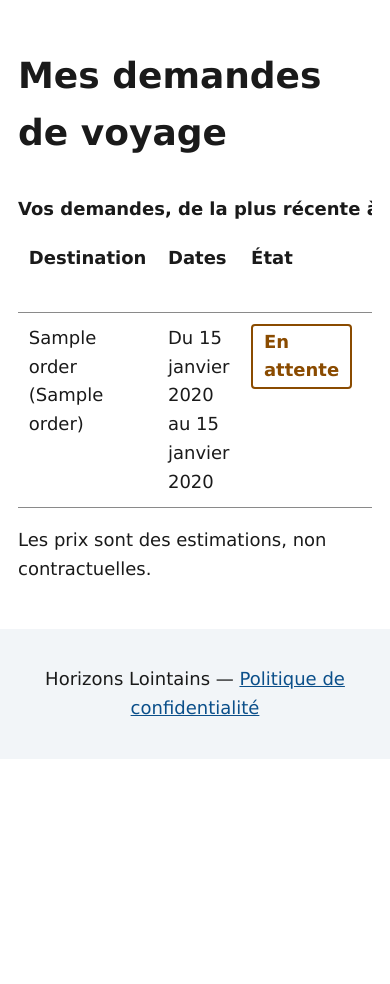
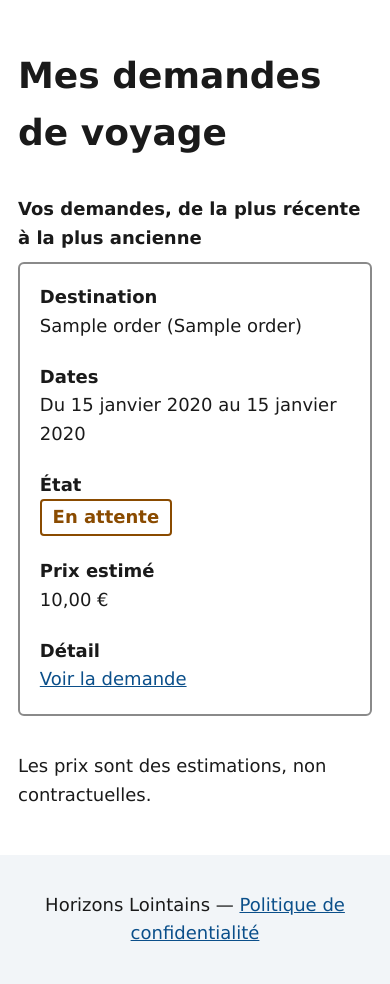
Before and after one commit to Etrix2407/Application_de_Voyages, a Django app: page /demandes/ in a window 390 px wide. Shown: the part 327-1311 px from the top of the page. Before the commit the page ends 1086 px from the top, so only its background shows below. Run offline with Django 5.2, Linux system fonts and the light colour scheme; a user stored in the database is signed in; tables that the repository leaves empty hold one stand-in row (values such as "Sample post"); parts of the project's set-up code (start-up, migrations or seed data) failed here and were passed over.

Commit message:
Rend les tableaux accessibles au clavier et lisibles sur téléphone
Co-Authored-By: Claude Opus 5.5 <noreply@anthropic.com>

```diff
--- a/trip_app/static/css/style.css
+++ b/trip_app/static/css/style.css
@@ -539,3 +539,35 @@ td {
     color: var(--color-warning-text);
     letter-spacing: 0.1em;
 }
+
+/* Tableaux du client sur téléphone : chaque ligne devient une carte, chaque cellule
+   précédée du nom de sa colonne (attribut data-label). */
+
+@media (max-width: 40rem) {
+    .table-cards thead {
+        position: absolute;
+        width: 1px;
+        height: 1px;
+        overflow: hidden;
+        clip: rect(0, 0, 0, 0);
+    }
+
+    .table-cards tr {
+        display: block;
+        margin-bottom: 1rem;
+        padding: 0.5rem;
+        border: 2px solid var(--color-border);
+        border-radius: 6px;
+    }
+
+    .table-cards td {
+        display: block;
+        border-bottom: none;
+    }
+
+    .table-cards td::before {
+        content: attr(data-label);
+        display: block;
+        font-weight: bold;
+    }
+}
--- a/trip_app/templates/accounts/clients/list.html
+++ b/trip_app/templates/accounts/clients/list.html
@@ -19,7 +19,7 @@
     </p>
 
     {% if page.object_list %}
-        <div class="table-scroll">
+        <div class="table-scroll" tabindex="0" role="region" aria-label="Tableau des clients">
             <table>
                 <caption>Liste des clients{% if page.paginator.num_pages > 1 %}, page {{ page.number }} sur {{ page.paginator.num_pages }}{% endif %}</caption>
                 <thead>
--- a/trip_app/templates/accounts/email_failures/list.html
+++ b/trip_app/templates/accounts/email_failures/list.html
@@ -8,7 +8,7 @@
     <p>Ces e-mails n'ont pas pu partir. Vérifiez l'adresse du destinataire, puis renvoyez le message : il est refait à neuf, avec un nouveau lien s'il en contient un.</p>
 
     {% if page.object_list %}
-        <div class="table-scroll">
+        <div class="table-scroll" tabindex="0" role="region" aria-label="Tableau des e-mails en échec">
             <table>
                 <caption>E-mails en échec, du plus récent au plus ancien{% if page.paginator.num_pages > 1 %}, page {{ page.number }} sur {{ page.paginator.num_pages }}{% endif %}</caption>
                 <thead>
--- a/trip_app/templates/accounts/email_texts/list.html
+++ b/trip_app/templates/accounts/email_texts/list.html
@@ -7,7 +7,7 @@
 
     <p>Vous pouvez modifier l'objet et le texte de chaque e-mail envoyé par le site. La mise en page (logo, signature de l'agence) et les champs variables (prénom, numéro de demande, liens...) restent fixes.</p>
 
-    <div class="table-scroll">
+    <div class="table-scroll" tabindex="0" role="region" aria-label="Tableau des modèles des e-mails">
         <table>
             <caption>Types d'e-mails</caption>
             <thead>
--- a/trip_app/templates/accounts/staff/list.html
+++ b/trip_app/templates/accounts/staff/list.html
@@ -7,7 +7,7 @@
 
     <p><a class="button" href="{% url 'create_agent' %}">Créer un agent</a></p>
 
-    <div class="table-scroll">
+    <div class="table-scroll" tabindex="0" role="region" aria-label="Tableau du personnel">
         <table>
             <caption>Agents et administrateurs</caption>
             <thead>
--- a/trip_app/templates/catalog/manage/country.html
+++ b/trip_app/templates/catalog/manage/country.html
@@ -29,7 +29,7 @@
     <h2>Destinations</h2>
     <p><a class="button" href="{% url 'manage_create_destination' country.pk %}">Ajouter une destination</a></p>
     {% if destinations %}
-        <div class="table-scroll">
+        <div class="table-scroll" tabindex="0" role="region" aria-label="Tableau des destinations">
             <table>
                 <caption>Destinations de {{ country.name }}</caption>
                 <thead>
@@ -72,7 +72,7 @@
     <h2>Activités</h2>
     <p><a class="button" href="{% url 'manage_create_activity' country.pk %}">Ajouter une activité</a></p>
     {% if activities %}
-        <div class="table-scroll">
+        <div class="table-scroll" tabindex="0" role="region" aria-label="Tableau des activités">
             <table>
                 <caption>Activités de {{ country.name }}</caption>
                 <thead>
--- a/trip_app/templates/catalog/manage/country_list.html
+++ b/trip_app/templates/catalog/manage/country_list.html
@@ -8,7 +8,7 @@
     <p><a class="button" href="{% url 'manage_create_country' %}">Ajouter un pays</a></p>
 
     {% if countries %}
-        <div class="table-scroll">
+        <div class="table-scroll" tabindex="0" role="region" aria-label="Tableau des pays">
             <table>
                 <caption>Pays</caption>
                 <thead>
--- a/trip_app/templates/orders/manage/list.html
+++ b/trip_app/templates/orders/manage/list.html
@@ -15,7 +15,7 @@
     <p class="result-count" role="status">{{ page.paginator.count }} demande{{ page.paginator.count|pluralize }}</p>
 
     {% if page.object_list %}
-        <div class="table-scroll">
+        <div class="table-scroll" tabindex="0" role="region" aria-label="Tableau des demandes de voyage">
             <table>
                 <caption>Demandes de voyage{% if page.paginator.num_pages > 1 %}, page {{ page.number }} sur {{ page.paginator.num_pages }}{% endif %}</caption>
                 <thead>
--- a/trip_app/templates/orders/my_orders.html
+++ b/trip_app/templates/orders/my_orders.html
@@ -6,8 +6,8 @@
     <h1>Mes demandes de voyage</h1>
 
     {% if orders %}
-        <div class="table-scroll">
-            <table>
+        <div class="table-scroll" tabindex="0" role="region" aria-label="Tableau de vos demandes de voyage">
+            <table class="table-cards">
                 <caption>Vos demandes, de la plus récente à la plus ancienne</caption>
                 <thead>
                     <tr>
@@ -21,11 +21,11 @@
                 <tbody>
                     {% for order in orders %}
                         <tr>
-                            <td>{{ order.destination_name }} ({{ order.country_name }})</td>
-                            <td>Du {{ order.departure_date|date:"j F Y" }} au {{ order.return_date|date:"j F Y" }}</td>
-                            <td><span class="status status-{{ order.status }}">{{ order.get_status_display }}</span></td>
-                            <td>{{ order.latest_price }} €{% if order.is_latest_price_quote_required %} + destination sur devis{% endif %}</td>
-                            <td><a href="{% url 'my_order_detail' order.pk %}">Voir la demande</a></td>
+                            <td data-label="Destination">{{ order.destination_name }} ({{ order.country_name }})</td>
+                            <td data-label="Dates">Du {{ order.departure_date|date:"j F Y" }} au {{ order.return_date|date:"j F Y" }}</td>
+                            <td data-label="État"><span class="status status-{{ order.status }}">{{ order.get_status_display }}</span></td>
+                            <td data-label="Prix estimé">{{ order.latest_price }} €{% if order.is_latest_price_quote_required %} + destination sur devis{% endif %}</td>
+                            <td data-label="Détail"><a href="{% url 'my_order_detail' order.pk %}">Voir la demande<span class="sr-only"> n° {{ order.pk }} : {{ order.destination_name }}</span></a></td>
                         </tr>
                     {% endfor %}
                 </tbody>
--- a/trip_app/templates/promotions/manage/_order_table.html
+++ b/trip_app/templates/promotions/manage/_order_table.html
@@ -1,4 +1,4 @@
-<div class="table-scroll">
+<div class="table-scroll" tabindex="0" role="region" aria-label="Tableau : {{ caption }}">
     <table>
         <caption>{{ caption }}</caption>
         <thead>
--- a/trip_app/templates/promotions/manage/list.html
+++ b/trip_app/templates/promotions/manage/list.html
@@ -14,7 +14,7 @@
     {% endif %}
 
     {% if rows %}
-        <div class="table-scroll">
+        <div class="table-scroll" tabindex="0" role="region" aria-label="Tableau des promotions">
             <table>
                 <caption>Promotions, de la plus récente à la plus ancienne{% if page.paginator.num_pages > 1 %}, page {{ page.number }} sur {{ page.paginator.num_pages }}{% endif %}</caption>
                 <thead>
--- a/trip_app/templates/reviews/manage/list.html
+++ b/trip_app/templates/reviews/manage/list.html
@@ -16,7 +16,7 @@
     <p class="result-count" role="status">{{ page.paginator.count }} avis</p>
 
     {% if page.object_list %}
-        <div class="table-scroll">
+        <div class="table-scroll" tabindex="0" role="region" aria-label="Tableau des avis">
             <table>
                 <caption>Avis, du plus récent au plus ancien{% if page.paginator.num_pages > 1 %}, page {{ page.number }} sur {{ page.paginator.num_pages }}{% endif %}</caption>
                 <thead>
--- a/trip_app/templates/reviews/manage/pending.html
+++ b/trip_app/templates/reviews/manage/pending.html
@@ -7,7 +7,7 @@
     <p><a href="{% url 'manage_reviews' %}">Voir tous les avis (filtres, avis négatifs)</a></p>
 
     {% if reviews %}
-        <div class="table-scroll">
+        <div class="table-scroll" tabindex="0" role="region" aria-label="Tableau des avis à modérer">
             <table>
                 <caption>Avis en attente de validation, du plus ancien au plus récent</caption>
                 <thead>
```
Also changed, not shown: trip_app/orders/tests/test_process_orders.py (+2 -2 lines), trip_app/templates/orders/_history.html (+7 -7 lines), trip_app/templates/reviews/my_reviews.html (+7 -7 lines).
